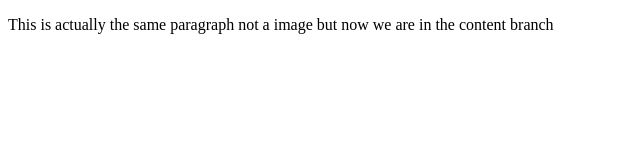
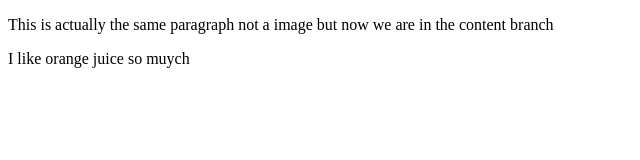
Before and after one commit to adnanaga/gitbranch, a plain HTML site: page index.html in a window 1280 px wide. Shown: the whole page, without its empty margins (0-640 px from the left). Drawn offline with Linux system fonts and the light colour scheme.

Commit message:
I added how much i like oj

```diff
--- a/index.html
+++ b/index.html
@@ -7,5 +7,6 @@
 </head>
 <body>
     <p>This is actually the same paragraph not a image but now we are in the content branch</p>
+	<p>I like orange juice so muych</p>
 </body>
 </html>
```
